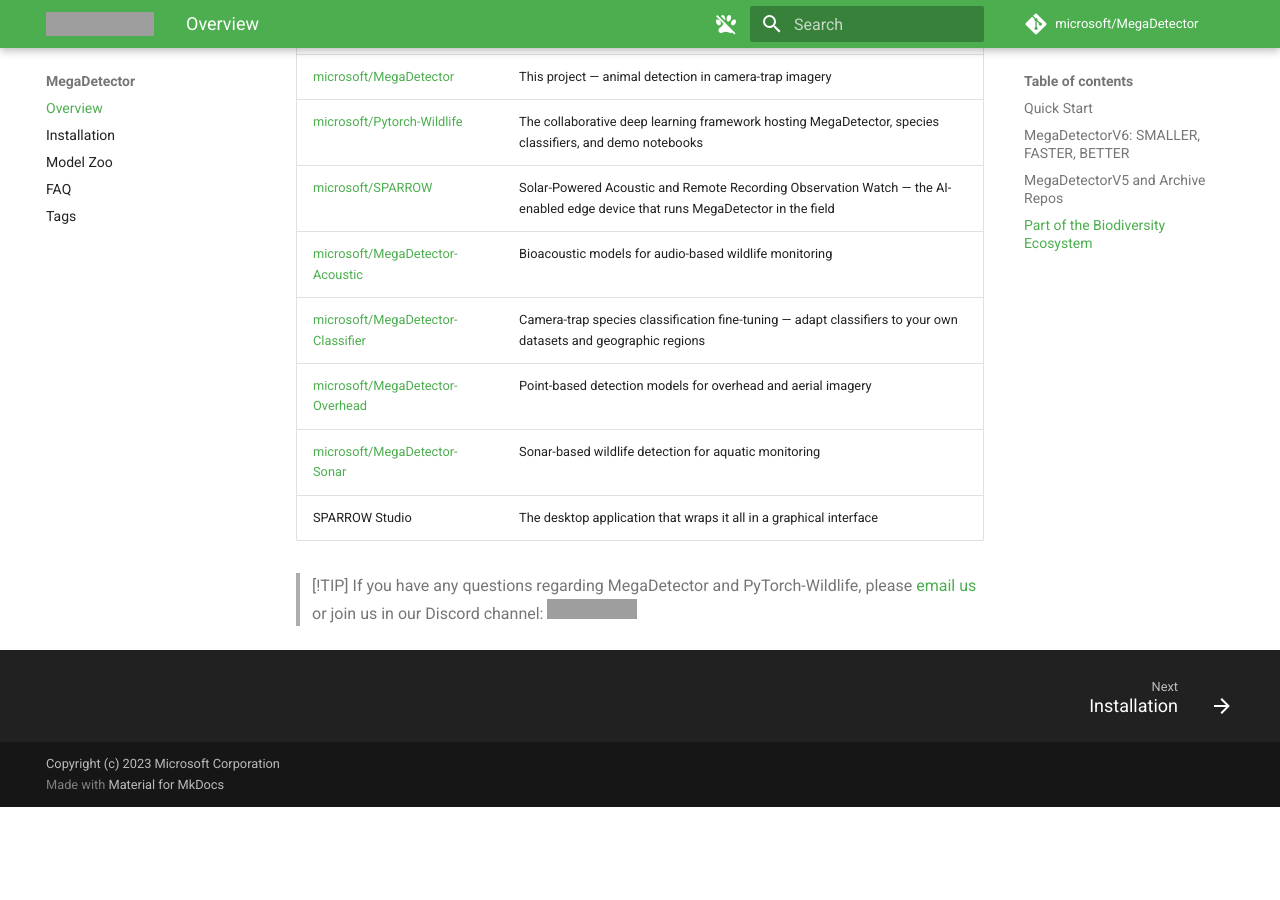
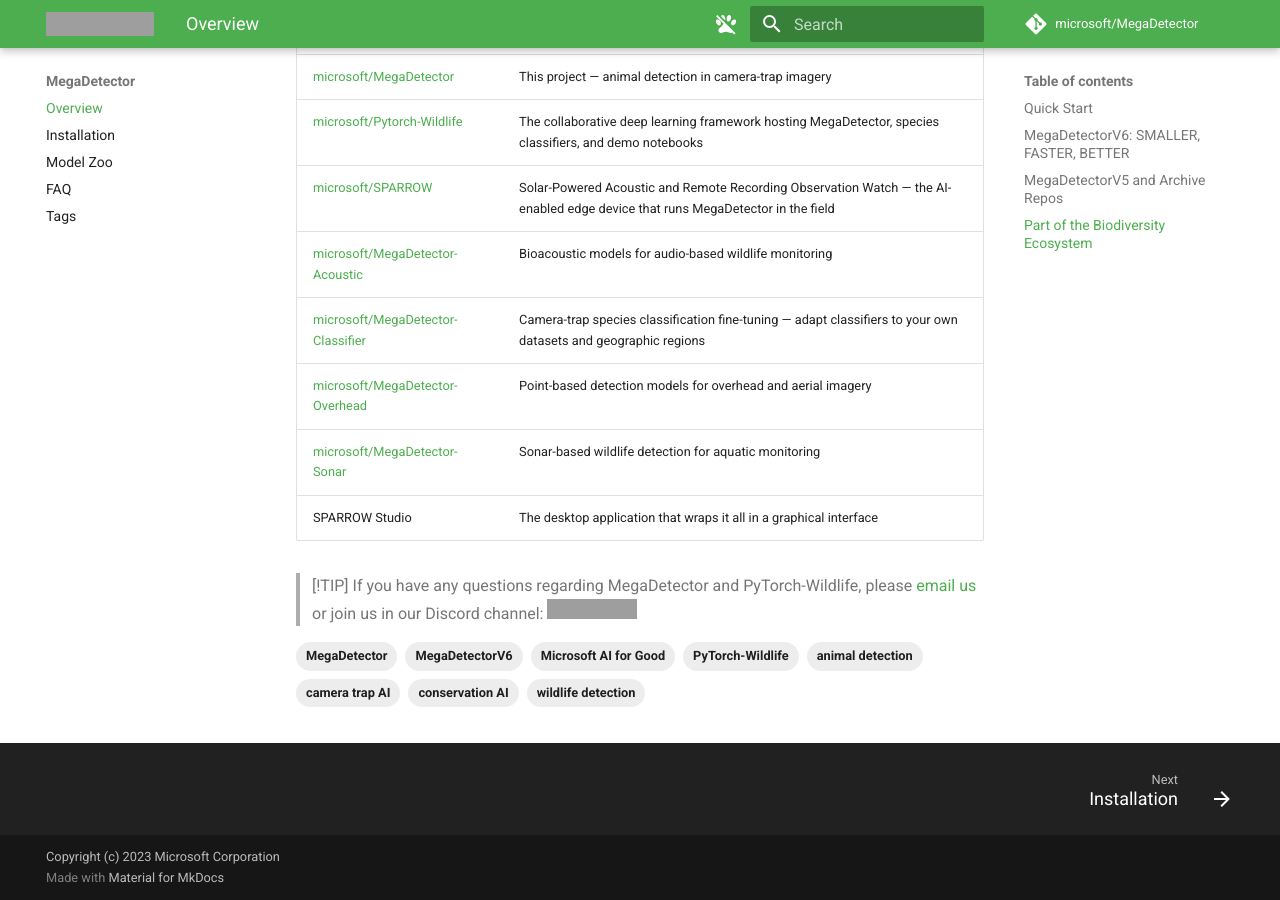
Before and after one commit to microsoft/MegaDetector, an MkDocs documentation site: the page built from docs/index.md, in a window 1280 px wide and 900 px high, scrolled down 2065 px. Built offline with MkDocs 1.6.1 and Material for MkDocs 9.7.7, drawn with Linux system fonts in a browser that asks for light colours; comment, search, counter and statistics services are not loaded; before the commit the page ends 2872 px from its top, so only the background shows below that; some of the changed lines change nothing that is shown; grey boxes are pictures that could not be loaded.

Commit message:
fix(seo): reorder homepage tag chips below content via theme override
Replace the homepage-only hide:tags with a Material custom_dir override of
partials/content.html that moves the tag-chip include below {{ page.content }}.
The H1/intro now lead the DOM site-wide while the tag chips and their links to
the tag index are preserved (tag SEO intact), instead of being suppressed on
the homepage. Verified with mkdocs build --strict: homepage H1 precedes the
md-tags nav and the tags index still lists all 51 tags.

```diff
--- a/docs/index.md
+++ b/docs/index.md
@@ -1,7 +1,5 @@
 ---
 description: "MegaDetector: open-source AI model from Microsoft AI for Good Lab that detects animals, people, and vehicles in camera-trap images. Used by 80+ conservation organizations worldwide."
-hide:
-  - tags
 tags:
   - MegaDetector
   - MegaDetectorV6
--- a/mkdocs.yml
+++ b/mkdocs.yml
@@ -9,6 +9,7 @@
 
 theme:
   name: material
+  custom_dir: overrides
   favicon: https://zenodo.org/records/15376499/files/cat.png
   logo: https://zenodo.org/records/15376499/files/cat.png
   icon:
--- /dev/null
+++ b/overrides/partials/content.html
@@ -0,0 +1,19 @@
+{#-
+  Override of Material's partials/content.html (mkdocs-material 9.7.6).
+
+  Only change vs. upstream: the `partials/tags.html` include is moved from the
+  top of the article to AFTER `{{ page.content }}`. Material renders the tag
+  chips above the H1 by default, so crawlers see a row of tag links as the
+  page's leading content instead of the H1/intro. Moving the include below the
+  content keeps the tag chips and their links (tag SEO intact) while letting the
+  H1/intro lead the DOM.
+-#}
+{% include "partials/actions.html" %}
+{% if "<h1" not in page.content %}
+  <h1>{{ page.title | d(config.site_name, true)}}</h1>
+{% endif %}
+{{ page.content }}
+{% include "partials/tags.html" %}
+{% include "partials/source-file.html" %}
+{% include "partials/feedback.html" %}
+{% include "partials/comments.html" %}
```
